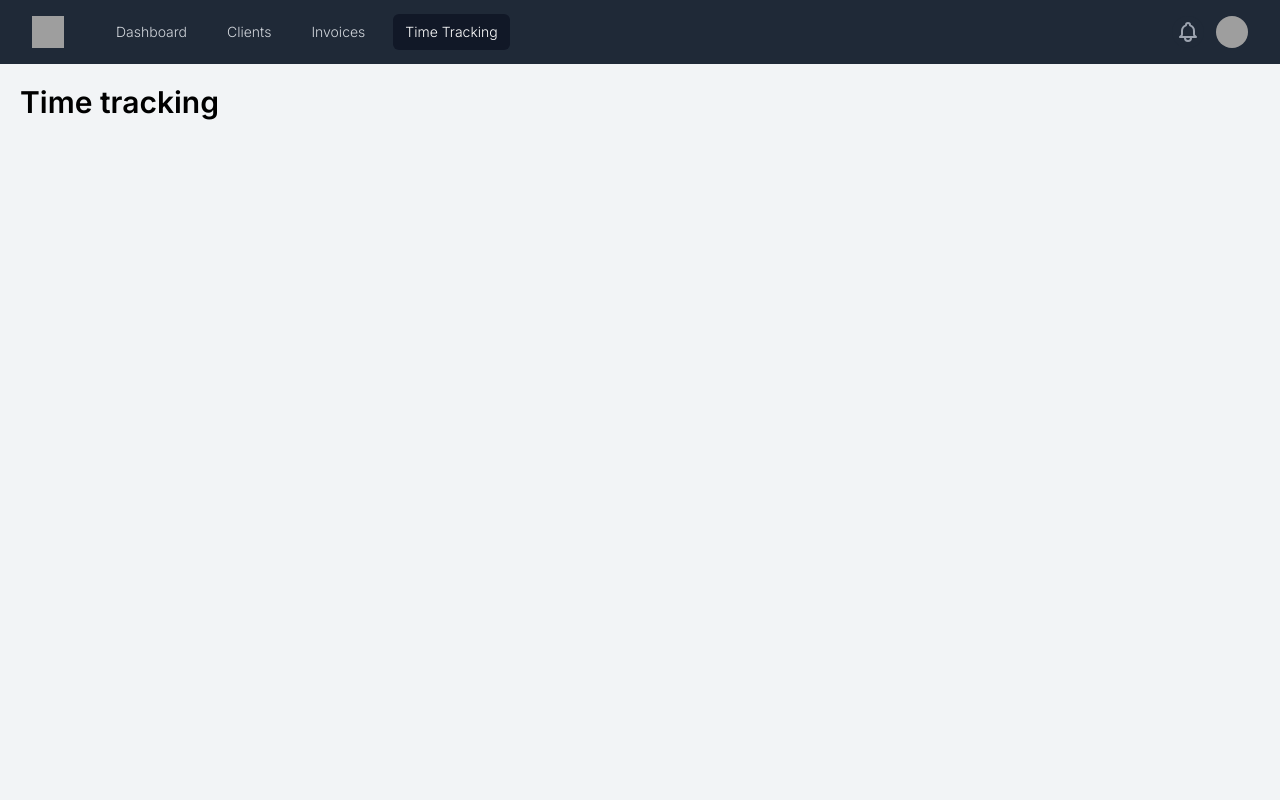
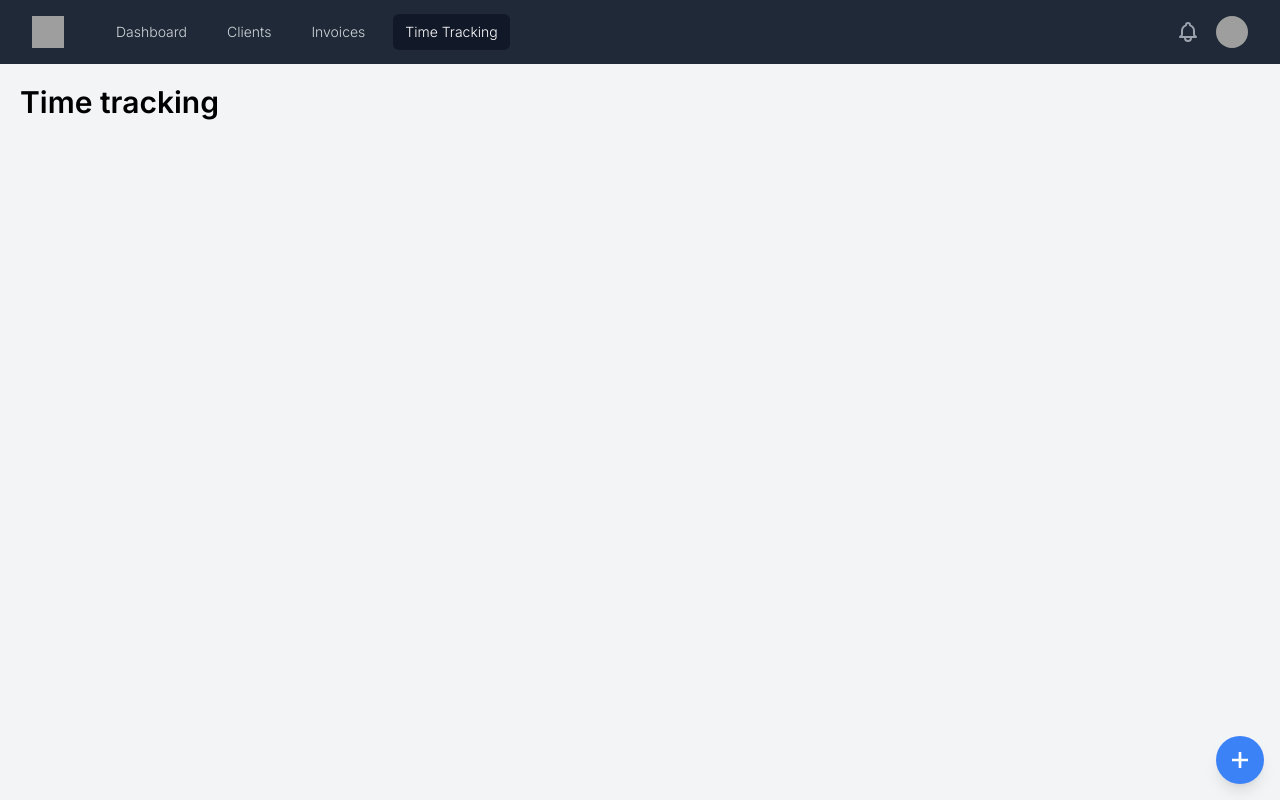
Before and after one commit to lauenroth/myclients, a Next.js app: page /time-tracking in a window 1280 px wide. Built offline with nearby package versions, Linux system fonts and the light colour scheme; grey boxes are pictures that could not be loaded.

Commit message:
floating button

```diff
--- a/src/pages/time-tracking.tsx
+++ b/src/pages/time-tracking.tsx
@@ -1,4 +1,5 @@
 import Head from 'next/head';
+import { FloatingButton } from '../components/basics/FloatingButton/FloatingButton';
 import { MainLayout } from '../components/layout/MainLayout/MainLayout';
 
 export default function TimeTrackingPage() {
@@ -11,6 +12,7 @@ export default function TimeTrackingPage() {
       <MainLayout className="relative grid gap-6 px-3 py-6 sm:gap-5 sm:p-5">
         <h1 className="text-3xl font-bold">Time tracking</h1>
       </MainLayout>
+      <FloatingButton />
     </>
   );
 }
```
